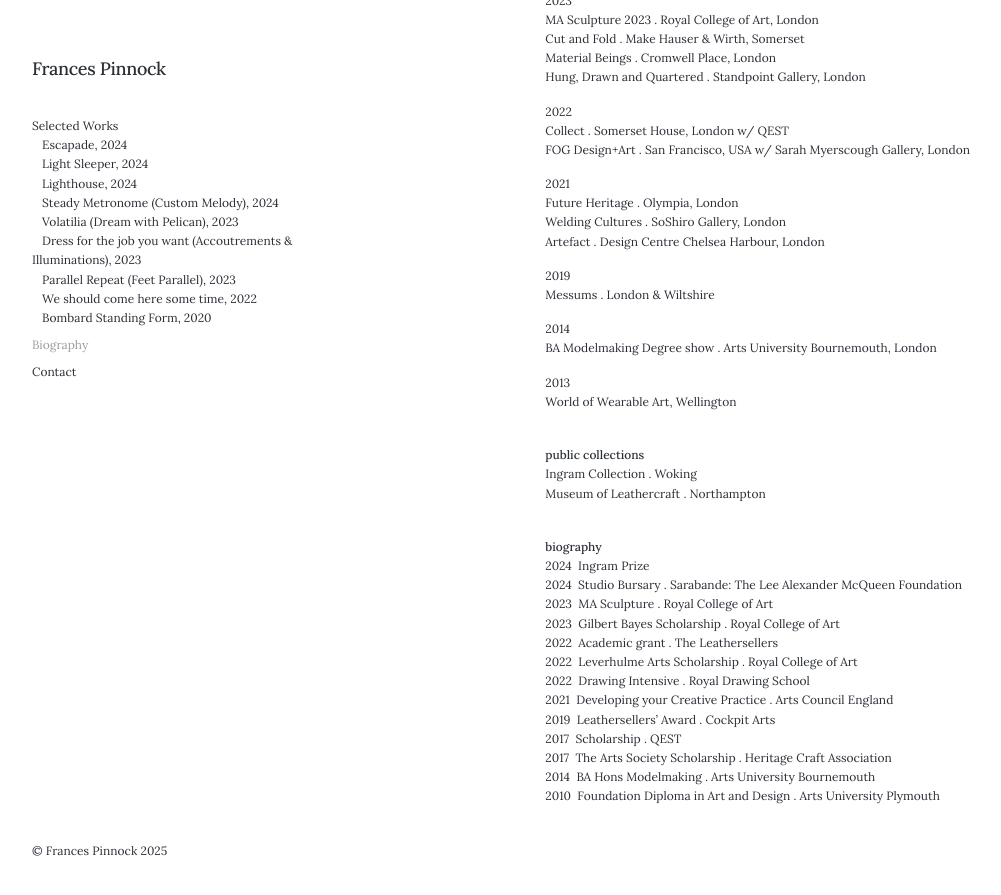
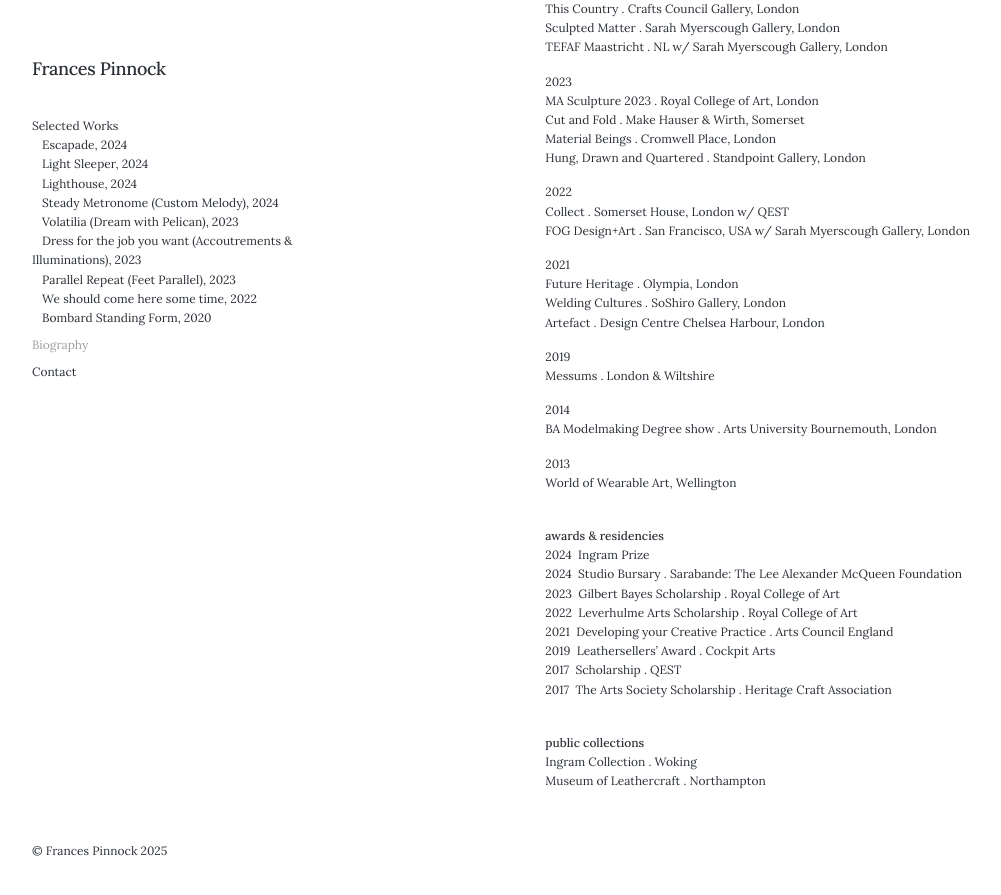
Before and after one commit to francespinnock/francespinnock.github.io, a Jekyll site: the page built from _pages/bio.md, in a window 1280 px wide and 900 px high, scrolled down 539 px. Shown: the top 895 px of the window, without its empty margins (28-1029 px from the left). Built offline with Jekyll 4.4.1, drawn with Linux system fonts in a browser that asks for light colours; nearby versions of some CDN libraries; some web fonts are replaced; after the commit the page ends 1409 px from its top, so only the background shows below that; some of the changed text lies outside the part shown.

Commit message:
Update bio.md

```diff
--- a/_pages/bio.md
+++ b/_pages/bio.md
@@ -3,12 +3,17 @@ title: Biography
 subtitle:
 description: Frances Pinnock - Biography
 ---
-b. 1990, UK
+b. 1990, Bristol, UK
 lives and works in London
 <br />
 
+**education**
+2023&nbsp;&nbsp;MA Sculpture . Royal College of Art
+2014&nbsp;&nbsp;BA Hons Modelmaking . Arts University Bournemouth
+2010&nbsp;&nbsp;Foundation Diploma in Art and Design . Arts University Plymouth
+<br />
+
 **solo exhibitions**
-
 [Accoutrements & Illuminations](https://www.sarahmyerscough.com/exhibitions/70-frances-pinnock-solo-show-gallery-solo-show-2025/) . Sarah Myerscough Gallery, London
 (forthcoming)
 3 October - 29 November 2025
@@ -19,7 +24,6 @@ lives and works in London
 <br />
 
 **group exhibitions**
-
 2025
 FOG Design+Art . San Francisco, USA w/ Sarah Myerscough Gallery, London
 
@@ -54,24 +58,18 @@ BA Modelmaking Degree show . Arts University Bournemouth, London
 World of Wearable Art, Wellington
 <br />
 
+**awards & residencies**
+2024&nbsp;&nbsp;Ingram Prize
+2024&nbsp;&nbsp;Studio Bursary . Sarabande: The Lee Alexander McQueen Foundation
+2023&nbsp;&nbsp;Gilbert Bayes Scholarship . Royal College of Art
+2022&nbsp;&nbsp;Leverhulme Arts Scholarship . Royal College of Art
+2021&nbsp;&nbsp;Developing your Creative Practice . Arts Council England
+2019&nbsp;&nbsp;Leathersellers’ Award . Cockpit Arts
+2017&nbsp;&nbsp;Scholarship . QEST
+2017&nbsp;&nbsp;The Arts Society Scholarship . Heritage Craft Association
+<br />
+
 **public collections**
 Ingram Collection . Woking
 Museum of Leathercraft . Northampton
 <br />
-
-**biography**
-2024&nbsp;&nbsp;Ingram Prize
-2024&nbsp;&nbsp;Studio Bursary . Sarabande: The Lee Alexander McQueen Foundation
-2023&nbsp;&nbsp;MA Sculpture . Royal College of Art
-2023&nbsp;&nbsp;Gilbert Bayes Scholarship . Royal College of Art
-2022&nbsp;&nbsp;Academic grant . The Leathersellers
-2022&nbsp;&nbsp;Leverhulme Arts Scholarship . Royal College of Art
-2022&nbsp;&nbsp;Drawing Intensive . Royal Drawing School
-2021&nbsp;&nbsp;Developing your Creative Practice . Arts Council England
-2019&nbsp;&nbsp;Leathersellers’ Award . Cockpit Arts
-2017&nbsp;&nbsp;Scholarship . QEST
-2017&nbsp;&nbsp;The Arts Society Scholarship . Heritage Craft Association
-2014&nbsp;&nbsp;BA Hons Modelmaking . Arts University Bournemouth
-2010&nbsp;&nbsp;Foundation Diploma in Art and Design . Arts University Plymouth
-
-<br />
```
